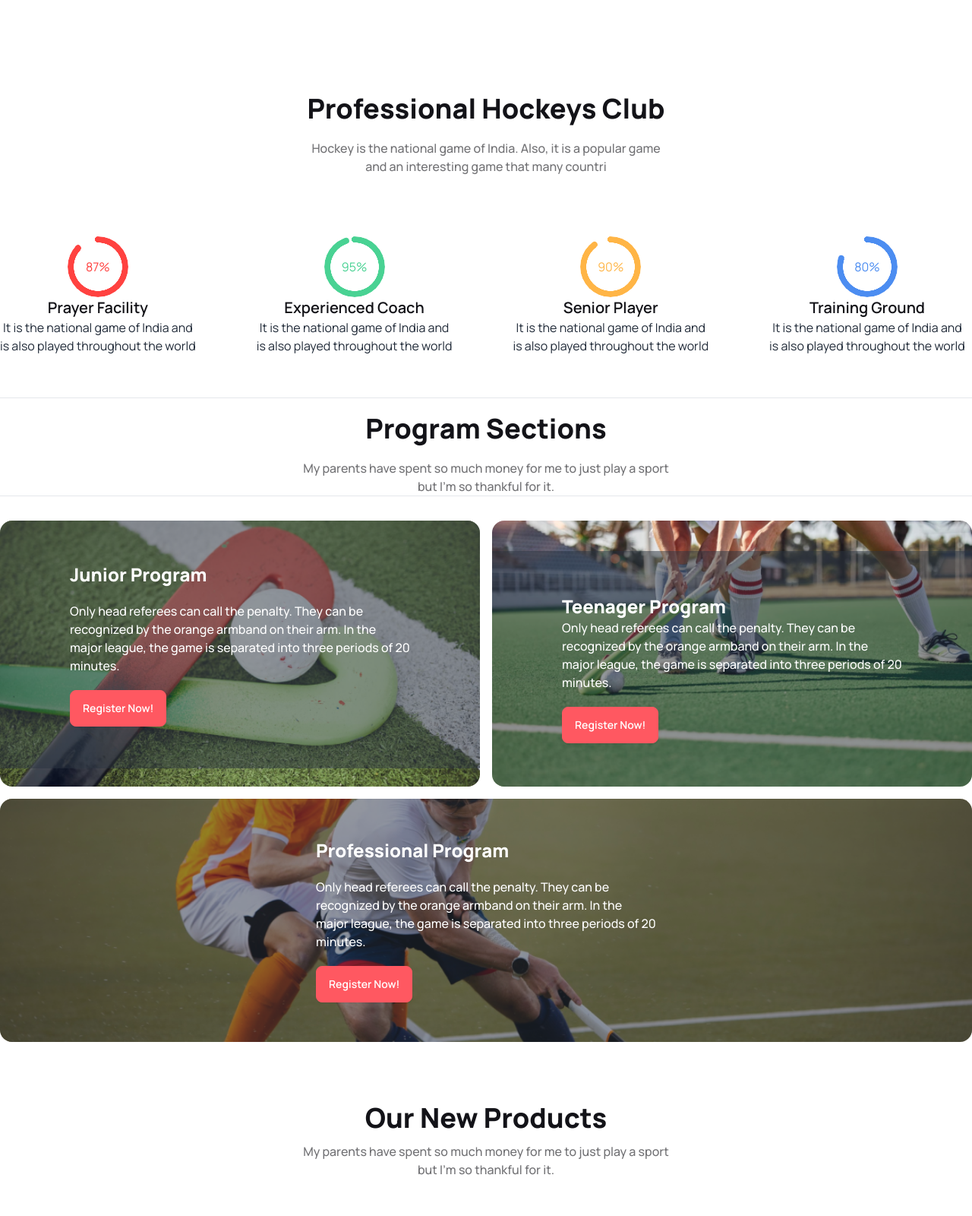
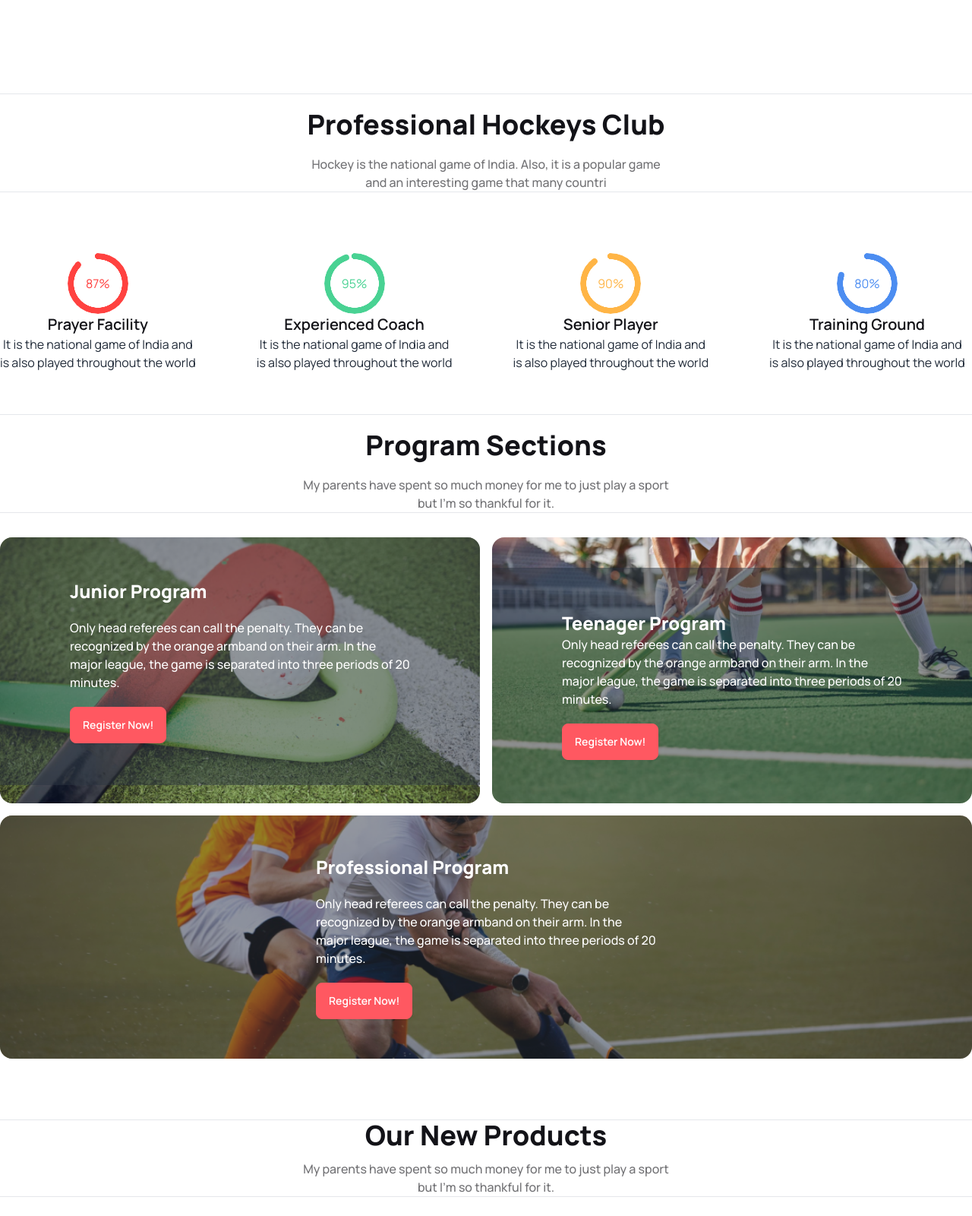
Before and after one commit to Rion-bhuiyan/My-third-assingment, a plain HTML site: page index.html in a window 1280 px wide. Shown: the part 780-2380 px from the top of the page at 76% size. Drawn offline with nearby package versions, Linux system fonts and the light colour scheme.

Commit message:
added the all section

```diff
--- a/index.html
+++ b/index.html
@@ -54,7 +54,6 @@
 
                         </div>
 
-
                     </div>
                 </div>
                 <div class="flex gap-3">
@@ -63,7 +62,6 @@
                 </div>
             </div>
         </nav>
-
             <div class="carousel w-full mt-5 sm:mt-12 ">
                 <div id="slide1" class="carousel-item relative w-full">
                     <img src="../Images/1.png" class="p-1 w-full h-[75%] " />
@@ -79,18 +77,20 @@
                         <a href="#slide1" class="btn btn-circle">❯</a>
                     </div>
                 </div>
+
             </div>
-
-
     </header>
     <main class="font-manrope mt-200 ">
+
         <section class="container mx-auto my-9">
+            <hr>
             <div class="text-center w-full mt-5 lg:pt-50 ">
                 <div class="text-[#131318] text-4xl font-extrabold pb-5">Professional Hockeys Club</div>
                 <p class="text-base font-medium text-[#13131899]">Hockey is the national game of India. Also, it is a
                     popular game
                     <br> and an interesting game that many countri
                 </p>
+                <hr>
             </div>
             <div class="flex flex-col sm:flex-row gap-20">
                 <div class="pb-5 py-20 border-amber-700 text-center">
@@ -193,11 +193,13 @@
         </section>
         <section class="container mx-auto">
             <div class="mt-20 text-center">
+                <hr>
                 <h4 class="text-[#131318] font-extrabold text-4xl pb-3">Our New Products</h4>
                 <p class="text-base font-medium text-[#13131899]">My parents have spent so much money for me to just
                     play a sport
                     <br> but I’m so thankful for it.
                 </p>
+                <hr>
 
             </div>
 
@@ -614,7 +616,8 @@
                 </div>
                 <div>
                     <div>
-                        <button class="btn btn-error text-[#FFF] ml-10 w-full lg:w-[600px] h-[55px]">Send Message</button>
+                        <button class="btn btn-error text-[#FFF] ml-10 w-full lg:w-[600px] h-[55px]">Send
+                            Message</button>
                     </div>
 
                 </div>
```
Lines whose indentation alone changed are shown as unchanged.
